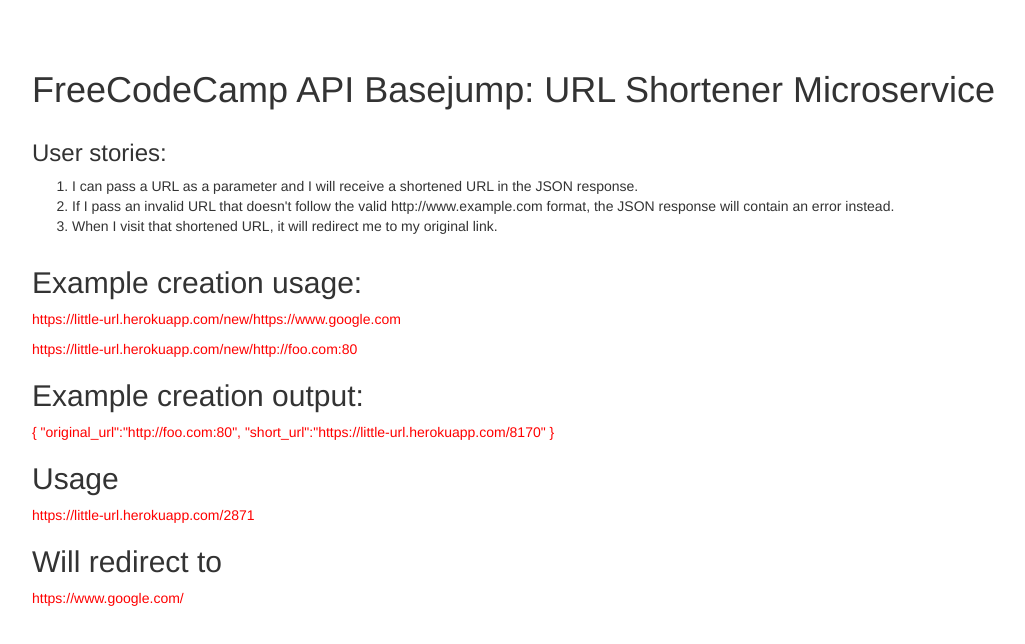
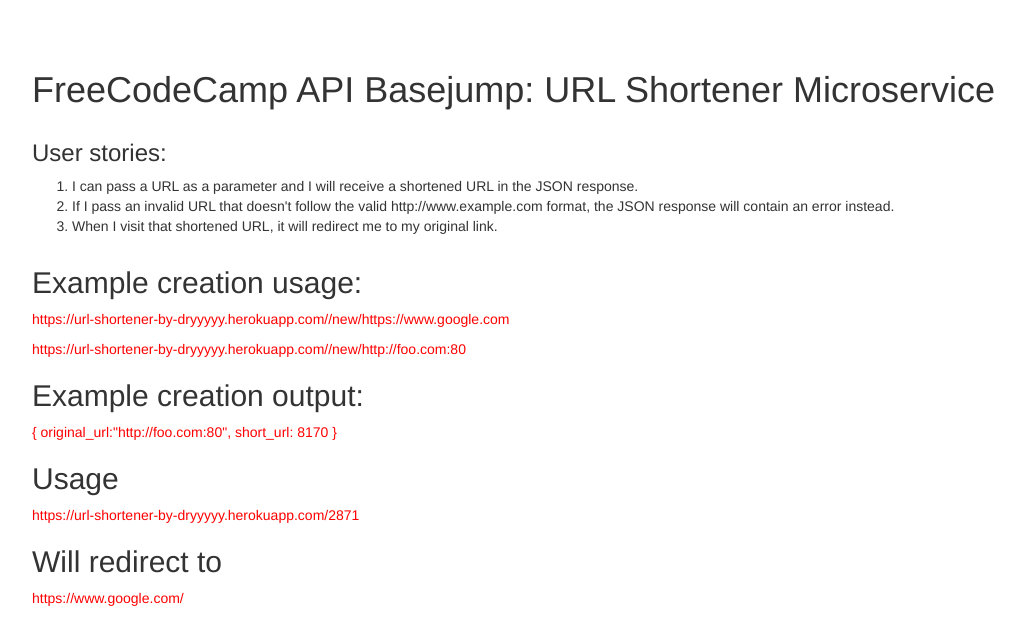
Before and after one commit to dryyyyy/url-shortener, a website: page index.html in a window 1280 px wide. Shown: the whole page, without its empty margins (38-1063 px from the left). Drawn offline with nearby package versions, Linux system fonts and the light colour scheme.

Commit message:
final commit

```diff
--- a/index.html
+++ b/index.html
@@ -25,12 +25,12 @@
     </article>
     <footer class="container">
         <h2>Example creation usage:</h2>
-        <p>https://little-url.herokuapp.com/new/https://www.google.com</p>
-        <p>https://little-url.herokuapp.com/new/http://foo.com:80</p>
+        <p>https://url-shortener-by-dryyyyy.herokuapp.com//new/https://www.google.com</p>
+        <p>https://url-shortener-by-dryyyyy.herokuapp.com//new/http://foo.com:80</p>
         <h2>Example creation output:</h2>
-        <p>{ "original_url":"http://foo.com:80", "short_url":"https://little-url.herokuapp.com/8170" }</p>
+        <p>{ original_url:"http://foo.com:80", short_url: 8170 }</p>
         <h2>Usage</h2>
-        <p>https://little-url.herokuapp.com/2871</p>
+        <p>https://url-shortener-by-dryyyyy.herokuapp.com/2871</p>
         <h2>Will redirect to</h2>
         <p>https://www.google.com/</p>
     </footer>
```
Also changed, not shown: server.js (+4 -5 lines).
